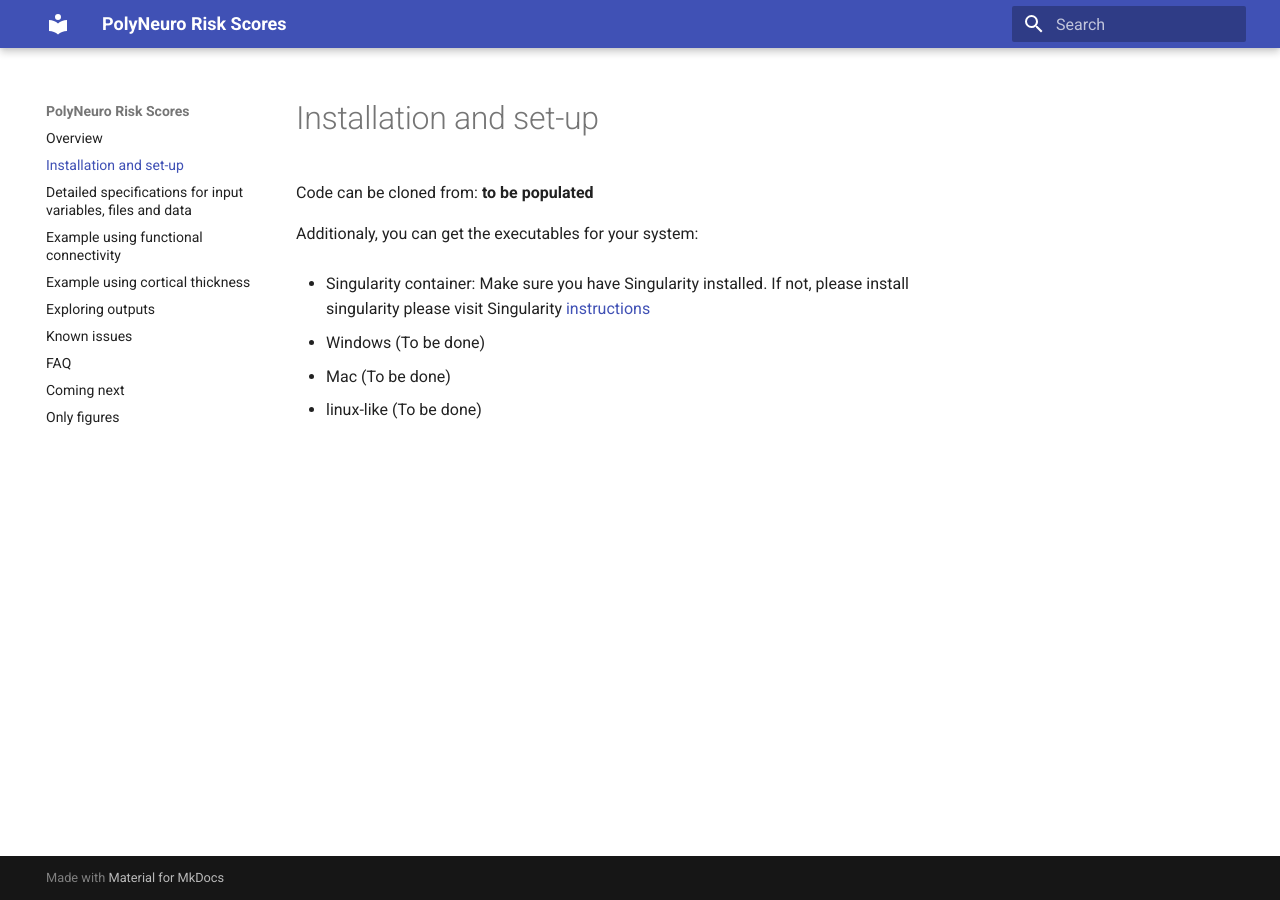
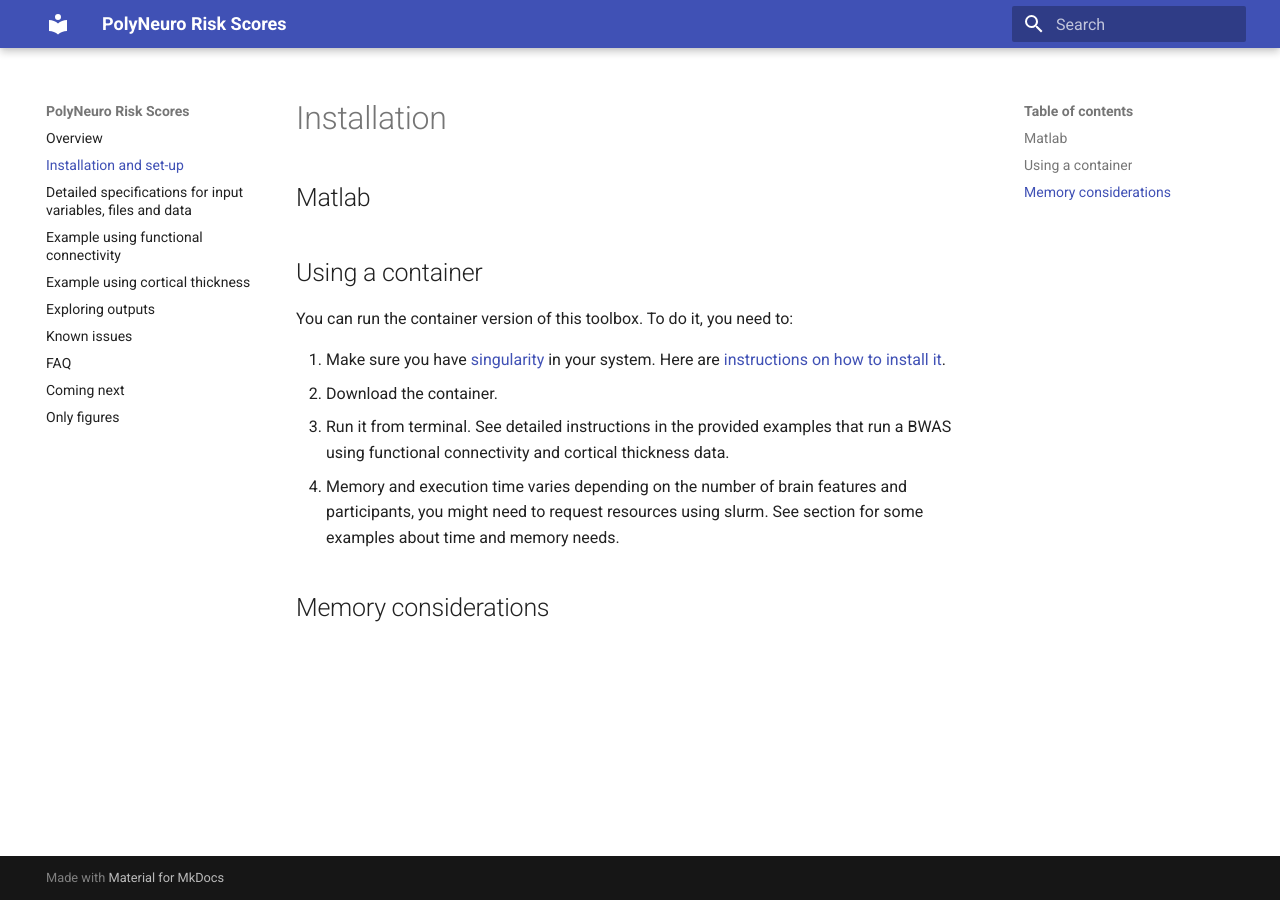
Before and after one commit to omiranda/polyneuro_risk_score, an MkDocs documentation site: the page built from docs/install_and_setup.md, in a window 1280 px wide. Built offline with MkDocs 1.6.1 and Material for MkDocs 9.7.7, drawn with Linux system fonts in a browser that asks for light colours.

Commit message:
Update install_and_setup.md

```diff
--- a/docs/install_and_setup.md
+++ b/docs/install_and_setup.md
@@ -1,11 +1,14 @@
-Code can be cloned from: **to be populated**
+# Installation
 
-Additionaly, you can get the executables for your system:
+## Matlab
 
-- Singularity container:
-    Make sure you have Singularity installed.
-    If not, please install singularity please visit Singularity [instructions](https://sylabs.io/guides/3.0/user-guide/installation.html)
+## Using a container
 
-- Windows (To be done)
-- Mac (To be done)
-- linux-like (To be done)
+You can run the container version of this toolbox. To do it, you need to:
+
+1. Make sure you have [singularity](https://sylabs.io/guides/3.5/user-guide/introduction.html) in your system. Here are [instructions on how to install it](https://sylabs.io/guides/3.0/user-guide/installation.html).
+2. Download the container.
+3. Run it from terminal. See detailed instructions in the provided examples that run a BWAS using functional connectivity and cortical thickness data.
+4. Memory and execution time varies depending on the number of brain features and participants, you might need to request resources using slurm. See section for some examples about time and memory needs.
+
+## Memory considerations
```
